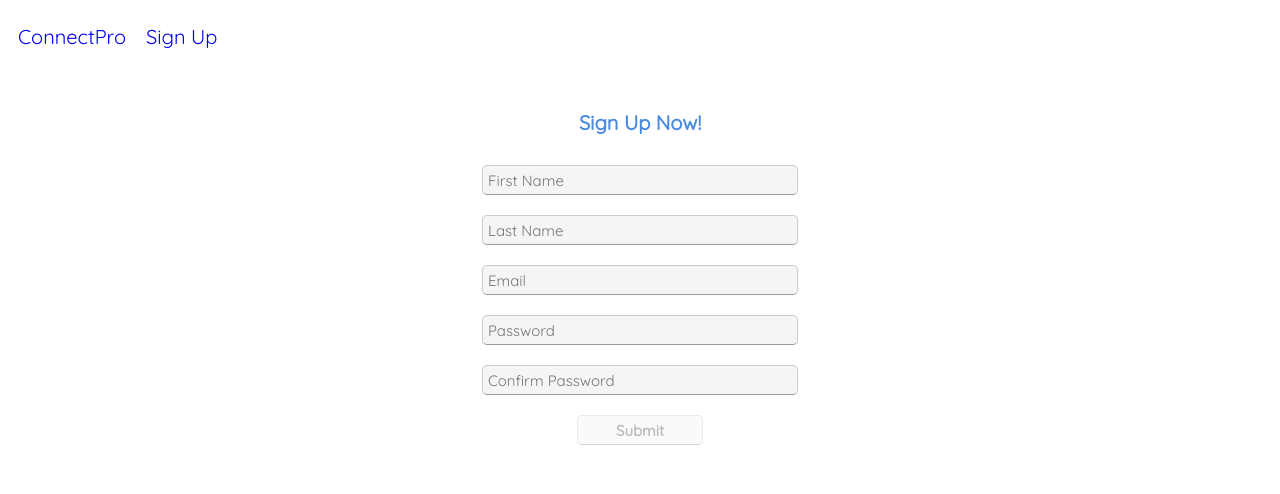
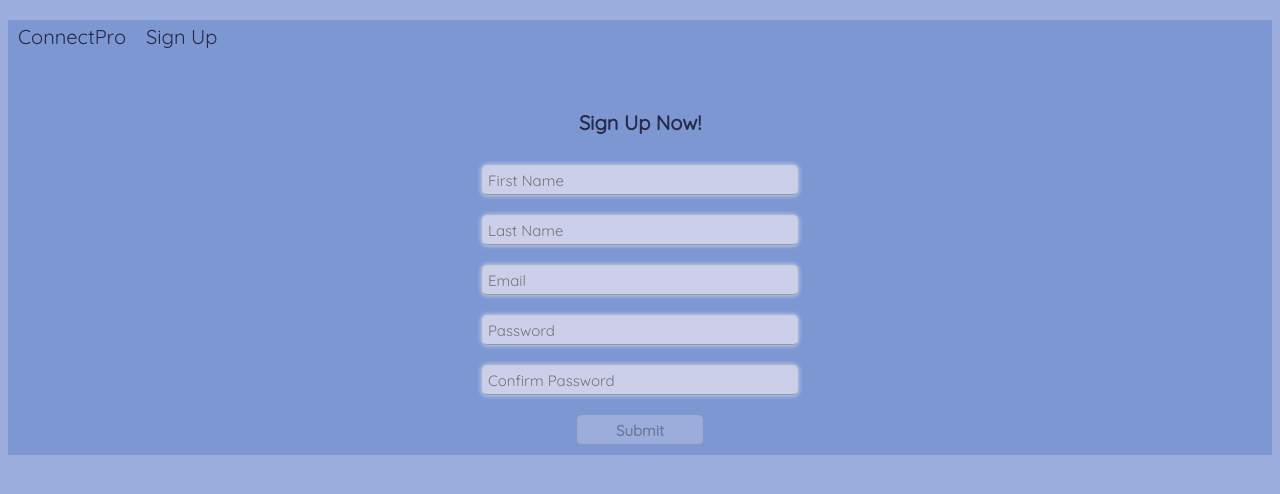
Before and after one commit to pelekoudasq/ConnectPro, an Angular app in the folder connectProApp/: page /sign-up in a window 1280 px wide. Shown: the top 494 px of the page. Built offline with nearby package versions, Linux system fonts and the light colour scheme.

Commit message:
color changes

```diff
--- a/connectProApp/src/app/sign-up/sign-up.component.css
+++ b/connectProApp/src/app/sign-up/sign-up.component.css
@@ -1,19 +1,24 @@
 * {
     box-sizing: border-box;
     width: 100%;
+    background-color: rgba(113, 141, 207, 0.7);
 }
 
 .nav-bar {
     padding: 0;
+    background-color: transparent;
 }
 
 .nav-bar li {
+    background-color: transparent;
     display: inline;
     list-style-type: none;
     margin: 0 10px;
 }
 
 .nav-bar li a{
+    background-color: transparent;
+    color: #262947;
     position: relative;
     top: 4px;
     text-decoration: none;
@@ -24,11 +29,13 @@
 }
 
 #sign {
-    color: #4A8ADF;
+    background-color: transparent;
+    color: #262947;
     font-weight: bold;
 }
 
 form {
+    background-color: transparent;
     margin: 0px auto;
     width: 50%;
     border: 0px solid #f1f1f1;
@@ -55,13 +62,14 @@ form {
 }
 
 .input, .button {
+    color: #262947;
     font-size: 15px;
     height: 30px;
     border: 1px solid #ccc;
     border-bottom-color: #999;
     border-radius: 5px;
     outline: 0;
-    background: #f5f5f5;
+    background: #CCCFEA;
 }
 
 /* Add a hover effect for buttons */
@@ -70,12 +78,14 @@ button:hover {
 }
 
 .sign-up-form {
+    background-color: transparent;
     margin: 0 auto;
     text-align: center;
 }
 
 .sign-up-form .input-column {
     margin: 0 auto;
+    background-color: transparent;
 }
 
 .input {
@@ -99,7 +109,7 @@ button:hover {
 }
 
 .inner-light {
-    box-shadow: 0 0 8px 2px rgba(255, 255, 255, 0.5);
+    box-shadow: 0 0 4px 1px rgba(255, 255, 255, 0.5);
     width: 50%;
     padding: 0 5px;
 }
--- a/connectProApp/src/app/welcome-page/welcome-page.component.css
+++ b/connectProApp/src/app/welcome-page/welcome-page.component.css
@@ -1,20 +1,25 @@
 * {
-	box-sizing: border-box;
+    box-sizing: border-box;
+    background-color: transparent;
 }
 
 .nav-bar {
+    background-color: transparent;
     width: 100%;
     padding: 0;
     align-content: center;
 }
 
 .nav-bar li {
+    background-color: transparent;
     display: inline-flex;
     list-style-type: none;
     margin: 0 10px;
 }
 
 .nav-bar li a {
+    color: #262947;
+    background-color: transparent;
     position: relative;
     top: 4px;
     text-decoration: none;
@@ -26,6 +31,7 @@
 
 /* Bordered form */
 form {
+    background-color: transparent;
     border: 0px solid #f1f1f1;
     display: inline;
     position: relative;
@@ -33,13 +39,14 @@ form {
 }
 
 .input, .button {
+    color: #262947;
     font-size: 15px;
     height: 30px;
     border: 1px solid #ccc;
     border-bottom-color: #999;
     border-radius: 5px;
     outline: 0;
-    background: #f5f5f5;
+    background: #CCCFEA;
 }
 
 /* Add a hover effect for buttons */
@@ -67,7 +74,7 @@ button:hover {
 .button {
     float: left;
     width: 95px;
-    color: #5d534d;
+    color: #262947;
     line-height: 25px;
     text-align: center;
     text-decoration: none;
@@ -76,7 +83,7 @@ button:hover {
 }
 
 .inner-light {
-	box-shadow: 0 0 8px 2px rgba(255, 255, 255, 0.5);
+	box-shadow: 0 0 4px 1px rgba(255, 255, 255, 0.5);
 }
 
 /* Change styles for span and cancel button on extra small screens */
--- a/connectProApp/src/styles.css
+++ b/connectProApp/src/styles.css
@@ -2,6 +2,7 @@
 @import url('https://fonts.googleapis.com/css?family=Quicksand');
 
 *{
+    background-color: rgba(113, 141, 207, 0.7);
     box-sizing: border-box;
     font-size: 20px;
     font-family: 'Quicksand', 'Arial';
```
